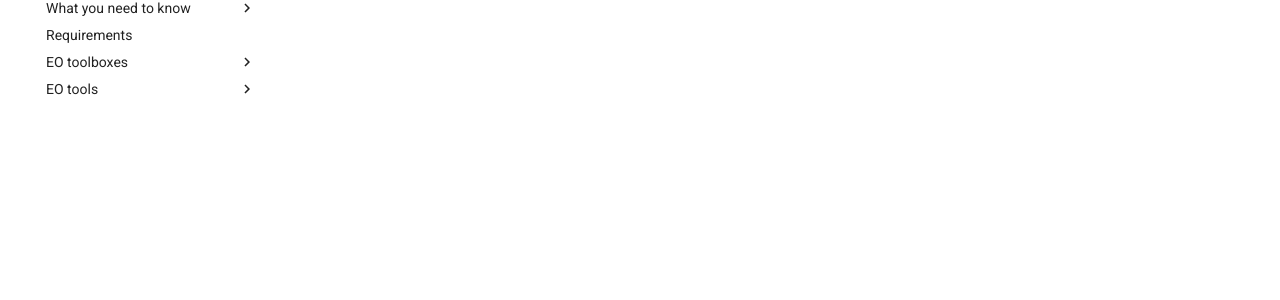
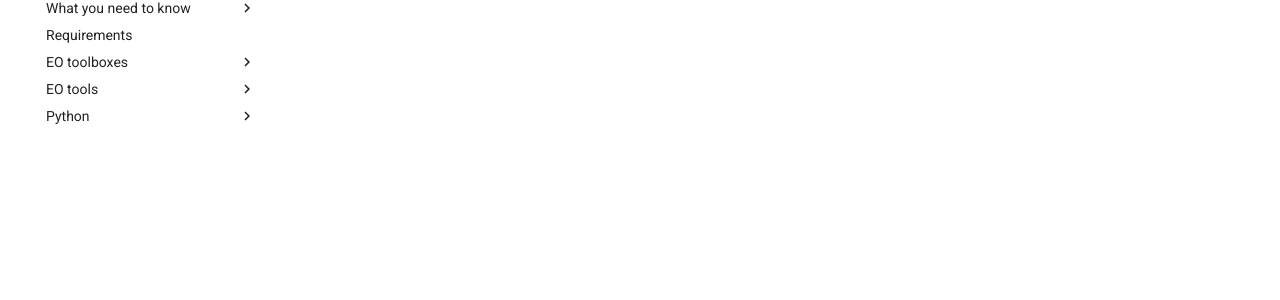
Before and after one commit to cwl-for-eo/guide, an MkDocs documentation site: the page built from docs/index.md, in a window 1280 px wide. Shown: the part 175-475 px from the top of the page. Built offline with MkDocs 1.6.1 and Material for MkDocs 9.7.7, drawn with Linux system fonts in a browser that asks for light colours.

Commit message:
python struct

```diff
--- a/mkdocs.yml
+++ b/mkdocs.yml
@@ -25,3 +25,5 @@ nav:
   - EO tools:
     - GDAL:
       - GDAL 101: '101/gdal.md'
+  - Python:
+    - Introduction: python/introduction.md
```
Also changed, not shown: docs/python/introduction.md (added, +1 -0 lines).
